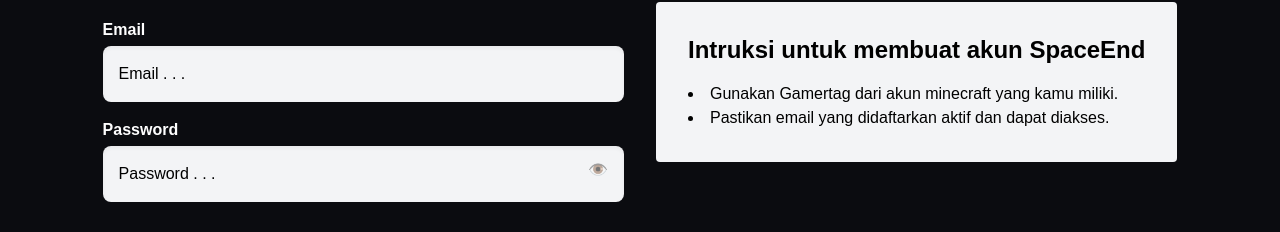
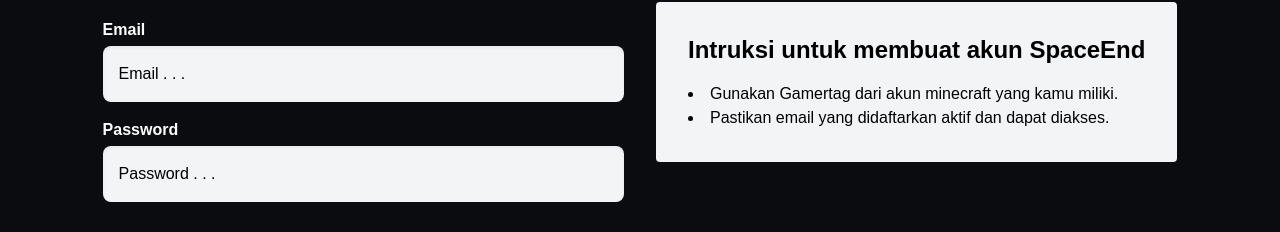
Before and after one commit to SpaceEndComp/SpaceEnd, a React (Vite) app: page /Login in a window 1280 px wide. Shown: the part 110-342 px from the top of the page. Built offline with nearby package versions, Linux system fonts and the light colour scheme; no server answers.

Commit message:
Refactor Login component to remove password toggle
Removed password visibility toggle and adjusted input class.

```diff
--- a/src/pages/Login.jsx
+++ b/src/pages/Login.jsx
@@ -4,7 +4,6 @@
 import { useEffect, useState } from "react";
 
 export default function Login() {
-  const [showPassword, setShowPassword] = useState(false);
   const [signInWithEmailAndPassword, user, loading, error] =
     useSignInWithEmailAndPassword(auth);
   const navigate = useNavigate();
@@ -96,30 +95,19 @@
               />
             </div>
 
-            <div className="mt-4 relative">
+            <div className="mt-4">
               <label className="block font-semibold" htmlFor="password">
                 Password
               </label>
-
               <input
-                className="shadow-inner bg-gray-100 rounded-lg text-black placeholder-black p-4 border-none block mt-1 w-full pr-12"
+                className="shadow-inner bg-gray-100 rounded-lg text-black placeholder-black p-4 border-none block mt-1 w-full"
                 id="password"
-                type={showPassword ? "text" : "password"}
+                type="password"
                 name="password"
                 required
                 placeholder="Password . . ."
               />
-
-              {/* TOMBOL MATA (SAMA STYLE-NYA) */}
-              <button
-                type="button"
-                onClick={() => setShowPassword(!showPassword)}
-                className="absolute right-4 top-[62%] -translate-y-1/2 text-black opacity-60 hover:opacity-90"
-              >
-                {showPassword ? "🙈" : "👁️"}
-              </button>
             </div>
-
 
             <div className="flex items-center justify-between mt-8">
               <button
```
